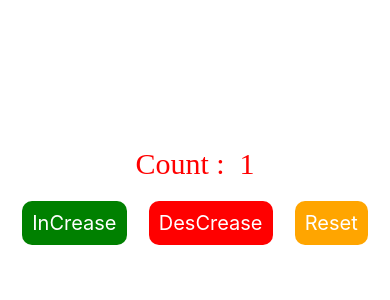
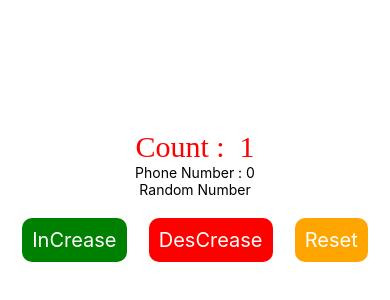
Before and after one commit to phamtanphat/Reactnative18052020, a React Native app: screen / in a window 390 px wide. Shown: the part 226-526 px from the top of the page. Built offline with nearby package versions, Linux system fonts and the light colour scheme.

Commit message:
update box

```diff
--- a/src/components/Box.js
+++ b/src/components/Box.js
@@ -1,12 +1,13 @@
 import React, { Component } from 'react'
-import { Text, View , StyleSheet } from 'react-native'
+import { Text, View , StyleSheet , TouchableOpacity } from 'react-native'
 import Child from './Child'
 
 export default class Box extends Component {
     constructor(props){
         super(props)
         this.state = {
-            count : 1
+            count : 1,
+            phonenumber : 0
         }
     }
     onIncrease = () => {
@@ -20,11 +21,20 @@ export default class Box extends Component {
     }
     // khi udapte gia tri : nen tao ra 1 gia tri moi , khong nen xu ly truc tiep cho gia tri
     render() {
+        console.log("Render Box")
         return (
             <View style={styles.container}>
                 <Text style={styles.textCount}>
                     Count :  {this.state.count}
                 </Text>
+                <Text>
+                    Phone Number : {this.state.phonenumber}
+                </Text>
+                <TouchableOpacity
+                    onPress={() => this.setState({phonenumber : Math.random()})}
+                >
+                    <Text>Random Number</Text>
+                </TouchableOpacity>
                 <Child
                     value={this.state.count}
                     onIncrease={this.onIncrease}
--- a/src/components/Child.js
+++ b/src/components/Child.js
@@ -1,8 +1,12 @@
-import React, { Component } from 'react'
+import React, { PureComponent } from 'react'
 import { Text, View , TouchableOpacity , StyleSheet} from 'react-native'
 
-export default class Child extends Component {
+export default class Child extends PureComponent {
+    shouldComponentUpdate(){
+        return false
+    }
     render() {
+        console.log("Render Child")
         return (
             <>
                 <View style={styles.eventgroup}>
@@ -17,7 +21,7 @@ export default class Child extends Component {
                         <Text style={styles.descrease}>DesCrease</Text>
                     </TouchableOpacity>
                     <TouchableOpacity
-                        onPress={() => this.props.onReset()}
+                        onPress={() => this.props.onReset(123213)}
                         style={styles.boxReset}>
                         <Text style={styles.reset}>Reset</Text>
                     </TouchableOpacity>
```
